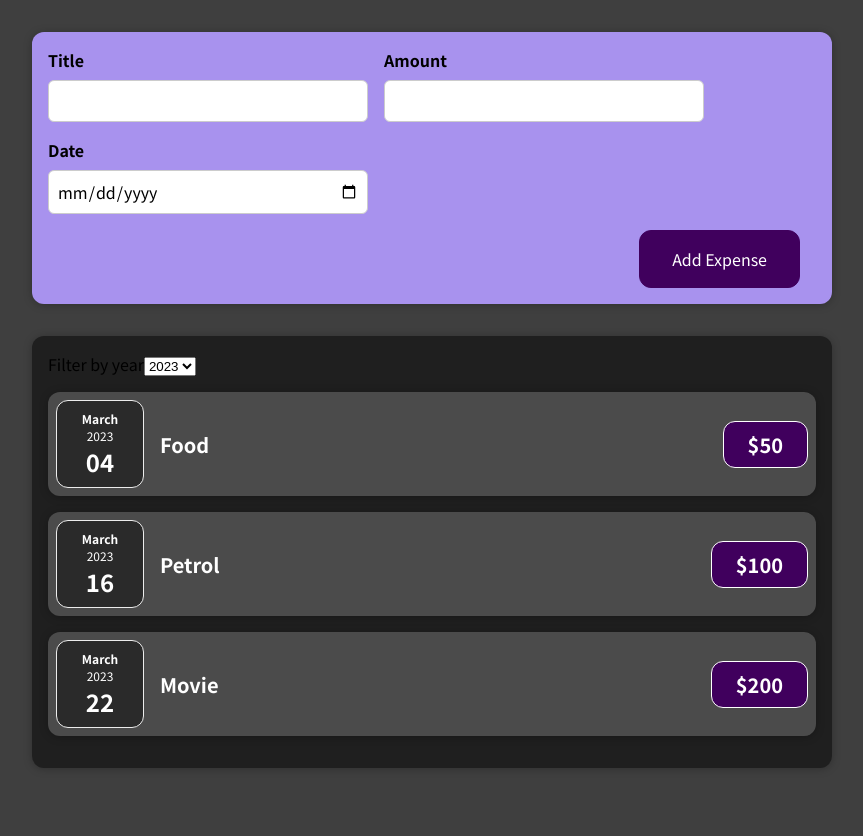
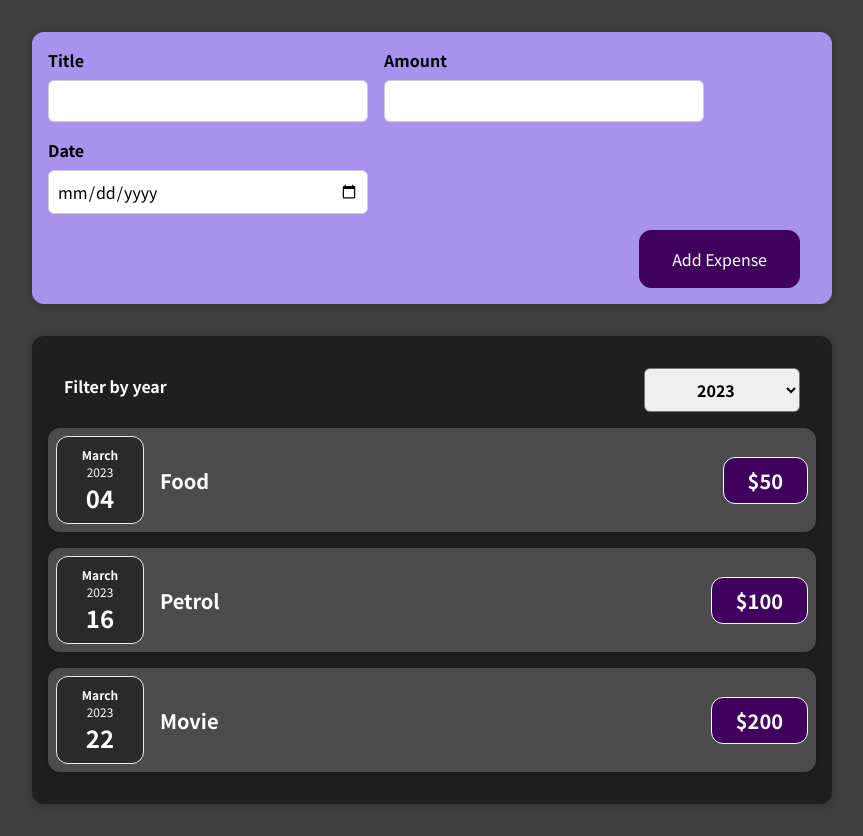
Before and after one commit to vishal1127/expense-tracker-react-app, a React (Create React App) app: page / in a window 1280 px wide. Shown: the whole page, without its empty margins (208-1071 px from the left). Before the commit the page ends 800 px from the top, so only its background shows below. Built offline with nearby package versions, Linux system fonts and the light colour scheme.

Commit message:
code optimization

```diff
--- a/src/App.js
+++ b/src/App.js
@@ -3,16 +3,18 @@ import { useState } from "react";
 import Expenses from "./components/Expenses/Expenses";
 import NewExpense from "./components/NewExpense/NewExpense";
 
+const DUMMY_EXPENSES = [
+  { id: "e1", title: "Food", date: new Date(2023, 2, 4), amount: "$50" },
+  { id: "e2", title: "Petrol", date: new Date(2023, 2, 16), amount: "$100" },
+  { id: "e3", title: "Movie", date: new Date(2023, 2, 22), amount: "$200" },
+];
+
 const App = () => {
-  const [expenses, setExpenses] = useState([
-    { id: "e1", title: "Food", date: new Date(2023, 2, 4), amount: "$50" },
-    { id: "e2", title: "Petrol", date: new Date(2023, 2, 16), amount: "$100" },
-    { id: "e3", title: "Movie", date: new Date(2023, 2, 22), amount: "$200" },
-  ]);
+  const [expenses, setExpenses] = useState(DUMMY_EXPENSES);
   const addExpenseDataHandler = (enteredExpenseData) => {
     // expenses = [...expenses, enteredExpenseData];
     console.log("expenses", enteredExpenseData);
-    setExpenses([...expenses, enteredExpenseData]);
+    setExpenses((prevExpenses) => [enteredExpenseData, ...prevExpenses]);
   };
   return (
     <div>
--- a/src/components/Expenses/ExpenseFilter.js
+++ b/src/components/Expenses/ExpenseFilter.js
@@ -6,9 +6,8 @@ const ExpenseFilter = (props) => {
   };
   console.log("props", props.selected);
   return (
-    <>
-      <div className="expense-filter">
-        <div className="expense-filter__control">
+    <div className="expenses-filter">
+      <div className="expenses-filter__control">
         <label>Filter by year</label>
         <select value={props.selected} onChange={dropdownChangeHandler}>
           <option value="2023">2023</option>
@@ -19,7 +18,6 @@ const ExpenseFilter = (props) => {
         </select>
       </div>
     </div>
-    </>
   );
 };
 
```
Lines whose indentation alone changed are shown as unchanged.
